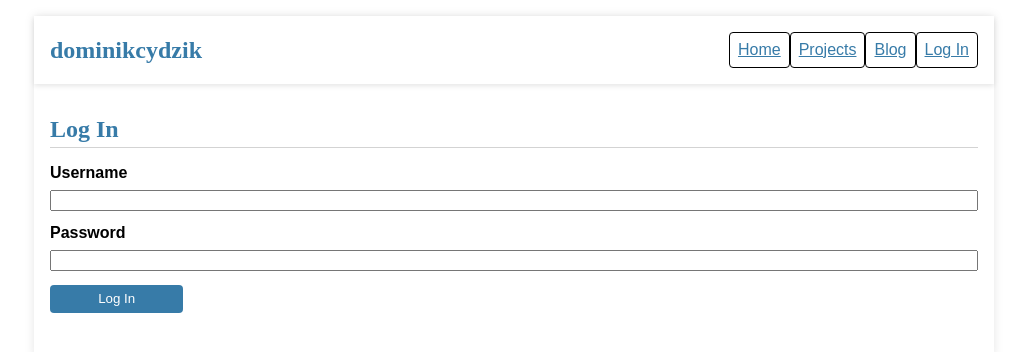
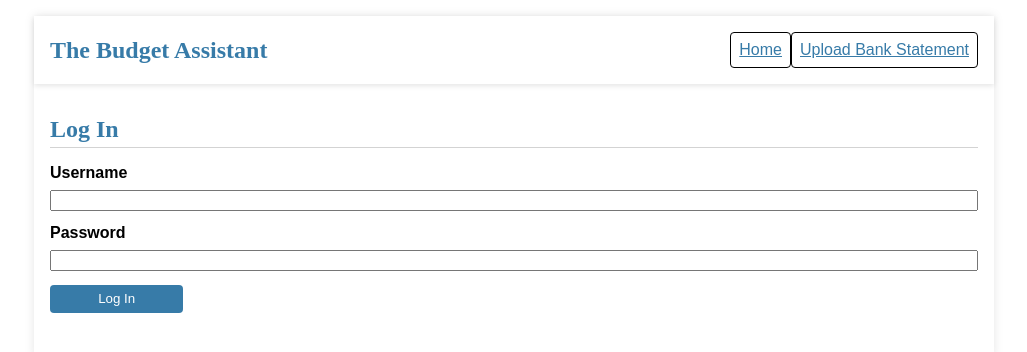
Before and after one commit to domin00/easy_budget_tracker, a Flask app: page /auth/login in a window 1280 px wide. Shown: the top 352 px of the page, without its empty margins (126-1153 px from the left). Run offline with Flask 3, Linux system fonts and the light colour scheme.

Commit message:
modified templates to be only for BA app

```diff
--- a/projects/__init__.py
+++ b/projects/__init__.py
@@ -35,10 +35,10 @@ def create_app(test_config=None):
     app.register_blueprint(auth.bp)
 
 
-    app.register_blueprint(budget_assistant.bp, url_prefix='/budget_assistant')
+    app.register_blueprint(budget_assistant.bp)
 
 
-    app.register_blueprint(home.bp)
+    # app.register_blueprint(home.bp)
     app.add_url_rule('/', endpoint='index')
 
 
--- a/projects/auth.py
+++ b/projects/auth.py
@@ -20,36 +20,36 @@ class RegistrationForm(FlaskForm):
     confirm_password = PasswordField('Confirm Password', validators=[DataRequired(), EqualTo('password')])
     submit = SubmitField('Sign Up')
 
-@bp.route('/register', methods=('GET', 'POST'))
-def register():
-    form = RegistrationForm()
-    if request.method == 'POST':
+# @bp.route('/register', methods=('GET', 'POST'))
+# def register():
+#     form = RegistrationForm()
+#     if request.method == 'POST':
 
-        username = request.form['username']
-        password = request.form['password']
-        db = get_db()
-        error = None
+#         username = request.form['username']
+#         password = request.form['password']
+#         db = get_db()
+#         error = None
 
-        if not username:
-            error = 'Username is required.'
-        elif not password:
-            error = 'Password is required.'
+#         if not username:
+#             error = 'Username is required.'
+#         elif not password:
+#             error = 'Password is required.'
 
-        if error is None:
-            try:
-                db.execute(
-                    "INSERT INTO user (username, password) VALUES (?, ?)",
-                    (username, generate_password_hash(password, 'pbkdf2')),
-                )
-                db.commit()
-            except db.IntegrityError:
-                error = f"User {username} is already registered."
-            else:
-                return redirect(url_for("auth.login"))
+#         if error is None:
+#             try:
+#                 db.execute(
+#                     "INSERT INTO user (username, password) VALUES (?, ?)",
+#                     (username, generate_password_hash(password, 'pbkdf2')),
+#                 )
+#                 db.commit()
+#             except db.IntegrityError:
+#                 error = f"User {username} is already registered."
+#             else:
+#                 return redirect(url_for("auth.login"))
 
-        flash(error)
+#         flash(error)
 
-    return render_template('auth/register.html', form = form)
+#     return render_template('auth/register.html', form = form)
 
 @bp.route('/login', methods=('GET', 'POST'))
 def login():
--- a/projects/budget_assistant/ba_templates/ba_landing_page.html
+++ b/projects/budget_assistant/ba_templates/ba_landing_page.html
@@ -1,6 +1,6 @@
 <!-- landing_page.html -->
 
-{% extends 'start.html' %}
+{% extends 'base.html' %}
 
 {% block content %}
   <div class="container">
@@ -45,8 +45,7 @@
       </p>
       <p>Awesome!</p>
       <p>Currently the tool is under production for the beta version. However, do reach out to me about your interest in the tool and I'll get in touch as soon as it is running.</p>
-      <p>Sign up, and you'll be one of the first people to know of any new updates and apps that I developed!</p>
-      <a href="{{ url_for('auth.register') }}" class="btn btn-primary">Sign Up</a>
+
     </section>
   </div>
 {% endblock %}
--- a/projects/budget_assistant/ba_templates/summary.html
+++ b/projects/budget_assistant/ba_templates/summary.html
@@ -1,6 +1,6 @@
 <!-- summary.html -->
 
-{% extends 'start.html' %}
+{% extends 'base.html' %}
 
 
 {% block content %}
--- a/projects/budget_assistant/ba_templates/transactions.html
+++ b/projects/budget_assistant/ba_templates/transactions.html
@@ -1,6 +1,6 @@
 <!-- transactions_list.html -->
 
-{% extends 'start.html' %}
+{% extends 'base.html' %}
 
 
 
--- a/projects/budget_assistant/ba_templates/upload_statement.html
+++ b/projects/budget_assistant/ba_templates/upload_statement.html
@@ -1,4 +1,4 @@
-{% extends 'start.html' %}
+{% extends 'base.html' %}
 
 {% block content %}
   <h1>Upload Bank Statement</h1>
--- a/projects/templates/base.html
+++ b/projects/templates/base.html
@@ -2,42 +2,29 @@
 <html lang="en">
 <head>
   <meta charset="utf-8">
-  <title>{% block title %}Welcome!{% endblock %}</title>
+  <title>{% block title %}The Budget Assistant{% endblock %}</title>
   <link rel="stylesheet" href="{{ url_for('static', filename='style.css') }}">
   <script src="https://cdn.jsdelivr.net/npm/chart.js"></script>
 </head>
 <body>
   <nav>
-    <h1>dominikcydzik</h1>
+    <h1>The Budget Assistant</h1>
     <ul>
-      <li><a href="{{ url_for('home.index') }}">Home</a></li>
-      <li class="dropdown">
-        <a href="#" class="dropbtn">Projects</a>
-        <div class="dropdown-content">
-          <a href="{{ url_for('budget_assistant.index') }}">Budget Assistant</a>
-          <!-- Add more project links as needed -->
-        </div>
-      </li>
+      <li><a href="{{ url_for('budget_assistant.index') }}">Home</a></li>
 
-      <li class="dropdown">
-        <a href="#" class="dropbtn">Blog</a>
-        <div class="dropdown-content">
-          <!-- Add more blog links as needed -->
-        </div>
-      </li>
+      <li><a class="action" href="{{ url_for('budget_assistant.upload_statement_free') }}">Upload Bank Statement</a></li>
 
       {% if g.user %}
         <li class="dropdown">
           <a href="#" class="dropbtn">{{ g.user['username'] }}</a>
           <div class="dropdown-content">
+            <a class="action" href="{{ url_for('budget_assistant.transactions') }}">Show All Transactions</a>
+            <a class="action" href="{{ url_for('budget_assistant.summary') }}">Show Expenses Summary</a>
             <a href="{{ url_for('auth.logout') }}">Log Out</a>
             <!-- Add more project links as needed -->
           </div>
         </li>
 
-      {% else %}
-        <!-- <li><a href="{{ url_for('auth.register') }}">Register</a></li> -->
-        <li><a href="{{ url_for('auth.login') }}">Log In</a></li>
       {% endif %}
     </ul>
   </nav>
```
